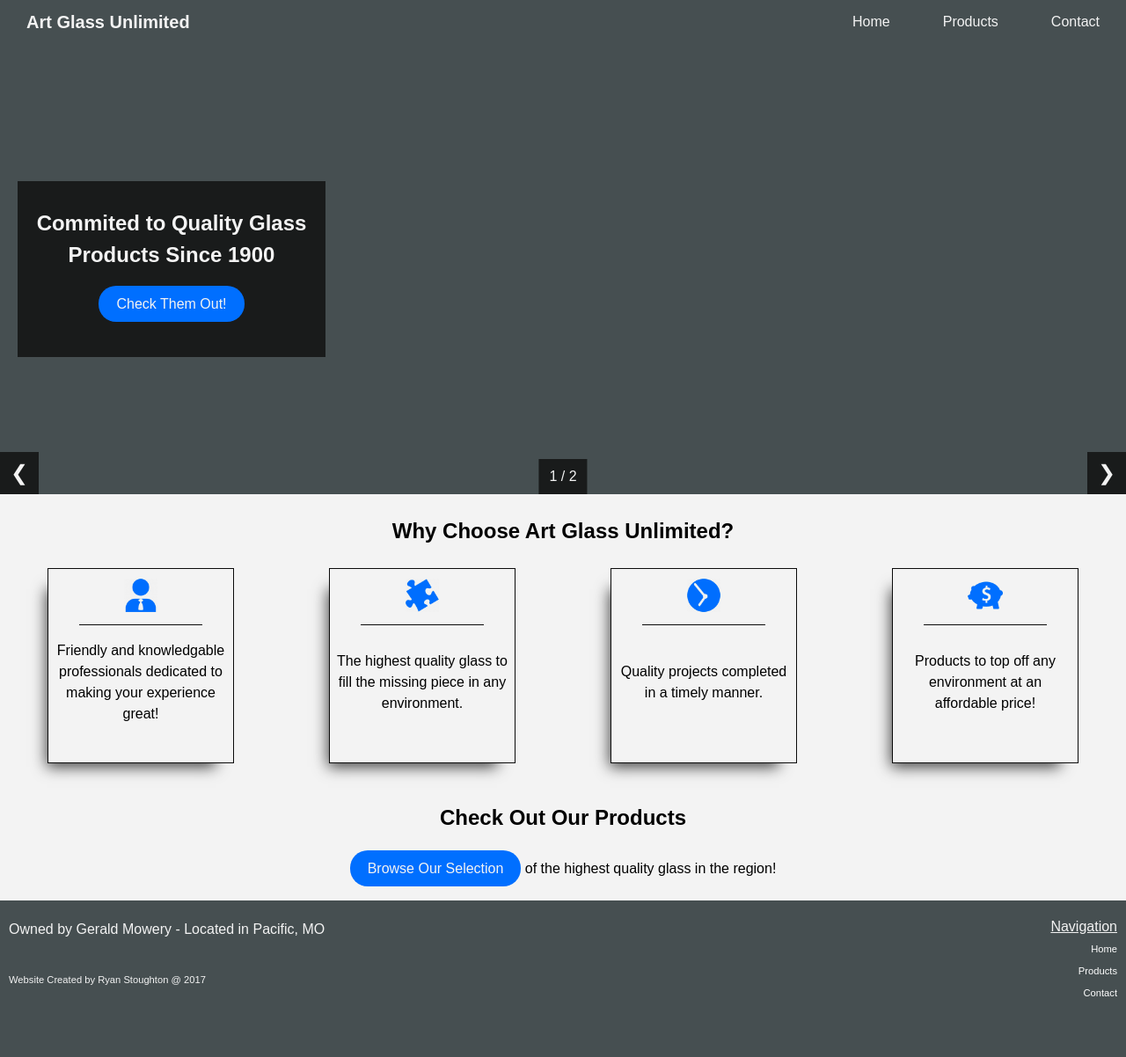
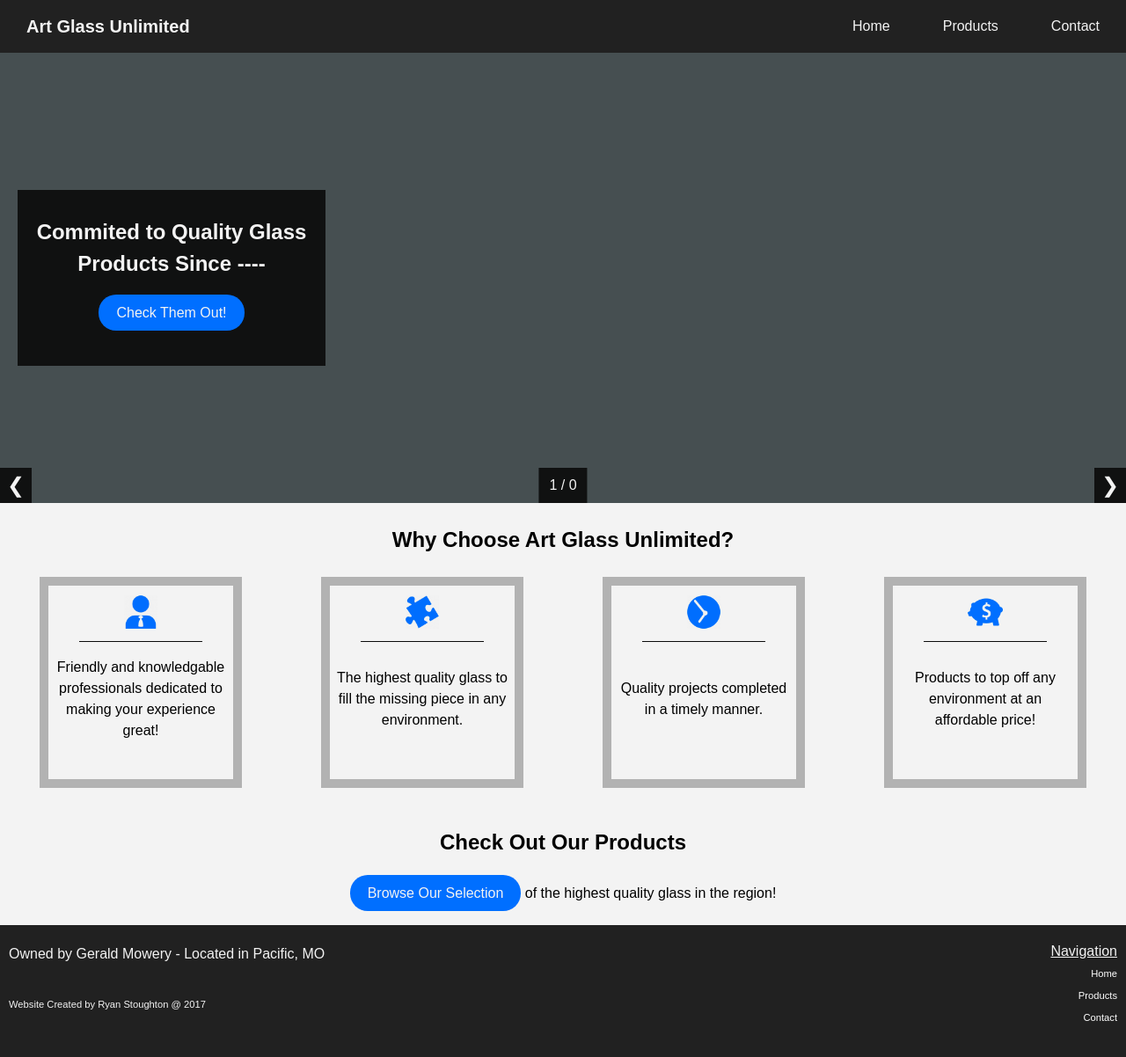
Before and after one commit to rds6y9/ArtGlassUnlimited_Website, a Django app: page / in a window 1280 px wide. Shown: the whole page at 88% size. Before the commit the page ends 1133 px from the top, so only its background shows below. Run offline with Django 3.2, Linux system fonts and the light colour scheme; data that the repository does not hold is empty; some libraries are stand-ins or nearby versions.

Commit message:
Increased badge aesthetics

```diff
--- a/core/static/core/css/main.css
+++ b/core/static/core/css/main.css
@@ -16,14 +16,14 @@ body {
     top: 0;
     width: 100%;
     min-width: 260px;
-    height: 50px;
+    height: 60px;
     color: #f3f3f3;
-    background-color: #464f51;
+    background-color: rgba(10, 10, 10, 0.9);
     overflow: hidden;
     z-index: 9001; }
     body header #header-container {
       max-width: 1500px;
-      height: 50px;
+      height: 60px;
       margin: 0 auto; }
       body header #header-container #logo {
         display: inline-block;
@@ -31,11 +31,11 @@ body {
         body header #header-container #logo h1 {
           font-family: Sans-Serif;
           font-size: 20px;
-          line-height: 50px;
+          line-height: 60px;
           padding: 0px 30px; }
       body header #header-container #dropdown-nav {
         display: inline-block;
-        height: 50px;
+        height: 60px;
         float: right;
         margin: 0 auto;
         padding: 0px 15px;
@@ -52,7 +52,7 @@ body {
       body header #header-container #dropdown-nav-menu {
         display: none;
         position: fixed;
-        top: 50px;
+        top: 60px;
         right: 0;
         min-width: 100px;
         border: 1px solid #0a0a0a;
@@ -82,7 +82,7 @@ body {
     body #main-container #content {
       width: 100%;
       max-width: 1500px;
-      padding-top: 50px;
+      padding-top: 60px;
       padding-bottom: 249px;
       margin: 0 auto; }
     body #main-container footer {
@@ -92,7 +92,7 @@ body {
       min-height: 150px;
       text-align: center;
       color: #f3f3f3;
-      background-color: #464f51;
+      background-color: rgba(10, 10, 10, 0.9);
       z-index: 100; }
       body #main-container footer #ownership {
         display: block;
@@ -139,7 +139,7 @@ body {
         #full-nav ul li a {
           display: block;
           text-align: center;
-          padding: 17px 30px;
+          padding: 22px 30px;
           text-decoration: none;
           font-family: Arial;
           color: #f3f3f3; }
--- a/core/static/core/sass/_variables.scss
+++ b/core/static/core/sass/_variables.scss
@@ -2,7 +2,7 @@
 ////////// Color Palette ///////////////
 // Black
 $base-black: rgba(10, 10, 10, 1);
-$base-black-transparent: rgba(10, 10, 10, 0.75);
+$base-black-transparent: rgba(10, 10, 10, 0.90);
 // Green
 $base-green: rgba(113, 215, 159, 1);
 // White
@@ -20,7 +20,7 @@ $base-red: rgba(185, 95, 137, 1);
 ////////////////////////////////////////
 
 ///////// Dimensions ////////////////////
-$header-height: 50px;
+$header-height: 60px;
 $footer-height: 150px;
 $extended-footer-height: 229px;
 $h1-size: 1.5em;
--- a/core/static/core/sass/main.scss
+++ b/core/static/core/sass/main.scss
@@ -24,7 +24,7 @@ body {
 		min-width: 260px;
 		height: $header-height;
 		color: $base-white;
-		background-color: $base-grey;
+		background-color: $base-black-transparent;
 		overflow: hidden;
 		z-index: 9001;
 
@@ -128,7 +128,7 @@ body {
 			text-align: center;
 			// border-top: 1px solid $base-grey;
 			color: $base-white;
-			background-color: $base-grey;
+			background-color: $base-black-transparent;
 			z-index: 100;
 
 			#ownership {
--- a/home/static/home/css/home.css
+++ b/home/static/home/css/home.css
@@ -16,7 +16,7 @@
     top: 50%;
     transform: translateY(-50%);
     text-align: center;
-    background-color: rgba(10, 10, 10, 0.75);
+    background-color: rgba(10, 10, 10, 0.9);
     z-index: 9000; }
     #top-hero #top-hero-caption-over h1 {
       font-family: Sans-serif;
@@ -29,10 +29,10 @@
     cursor: pointer !important;
     position: absolute;
     font-size: 1.5em;
+    padding: 8px;
     bottom: 0;
-    padding: 12px 12px;
     color: #f3f3f3;
-    background-color: rgba(10, 10, 10, 0.75);
+    background-color: rgba(10, 10, 10, 0.9);
     z-index: 9000; }
   #top-hero .prev {
     left: 0; }
@@ -45,7 +45,7 @@
     bottom: 0;
     padding: 12px 12px;
     color: #f3f3f3;
-    background-color: rgba(10, 10, 10, 0.75); }
+    background-color: rgba(10, 10, 10, 0.9); }
     #top-hero .counter * {
       display: inline; }
 
@@ -78,26 +78,30 @@
   min-height: 200px;
   margin: 0 auto;
   margin-top: 30px; }
-  #badges .badge-container {
+  #badges #badge-wrap {
+    display: flex;
+    justify-content: center;
+    align-items: center;
+    background-color: #B2B2B2;
+    width: 230px;
+    height: 240px;
+    margin-bottom: 20px; }
+    #badges #badge-wrap .badge-container {
       width: 200px;
       height: 200px;
       margin: 0 auto;
-    margin-bottom: 20px;
       padding: 10px 5px;
-    border: 1px solid #0a0a0a;
-    -webkit-box-shadow: -11px 14px 16px -10px rgba(0, 0, 0, 0.75);
-    -moz-box-shadow: -11px 14px 16px -10px rgba(0, 0, 0, 0.75);
-    box-shadow: -11px 14px 16px -10px rgba(0, 0, 0, 0.75);
+      background-color: #f3f3f3;
       text-align: center; }
-    #badges .badge-container #image {
+      #badges #badge-wrap .badge-container #image {
         height: 20%;
         margin-bottom: 5%; }
-    #badges .badge-container .separator {
+      #badges #badge-wrap .badge-container .separator {
         width: 70%;
         height: 1px;
         margin: 0 auto;
         background-color: #0a0a0a; }
-    #badges .badge-container #description {
+      #badges #badge-wrap .badge-container #description {
         display: flex;
         justify-content: center;
         align-items: center;
@@ -107,7 +111,7 @@
         text-align: center;
         border-radius: 6px;
         line-height: 1.5em; }
-      #badges .badge-container #description p {
+        #badges #badge-wrap .badge-container #description p {
           font-family: Arial;
           font-size: 1.0em;
           color: #0a0a0a; }
--- a/home/static/home/sass/home.scss
+++ b/home/static/home/sass/home.scss
@@ -38,8 +38,8 @@
 		cursor: pointer !important;
 		position: absolute;
 		font-size: 1.5em;
+		padding: 8px;
 		bottom: 0;
-		padding: 12px 12px;
 		color: $base-white;
 		background-color: $base-black-transparent;
 		z-index: 9000;
@@ -104,16 +104,23 @@
 	margin: 0 auto;
 	margin-top: 30px;
 
+	#badge-wrap {
+		display: flex;
+		justify-content: center;
+		align-items: center;
+		background-color: $lighter-grey;
+		width: 230px;
+		height: 240px;
+		margin-bottom: 20px;
+
 		.badge-container {
 			width: 200px;
 			height: 200px;
 			margin: 0 auto;
-		margin-bottom: 20px;
+			// margin-bottom: 20px;
 			padding: 10px 5px;
-		border: 1px solid $base-black;
-		-webkit-box-shadow: -11px 14px 16px -10px rgba(0,0,0,0.75);
-		-moz-box-shadow: -11px 14px 16px -10px rgba(0,0,0,0.75);
-		box-shadow: -11px 14px 16px -10px rgba(0,0,0,0.75);
+			// border: 1px solid $base-black;
+			background-color: $base-white;
 			text-align: center;
 
 			#image {
@@ -143,7 +150,7 @@
 		 			font-family: Arial;
 		 			font-size: 1.0em;
 		 			color: $base-black;
-
+				}
 			}
 		}
 	}
--- a/home/static/home/sass/products.scss
+++ b/home/static/home/sass/products.scss
@@ -22,6 +22,7 @@ img {
 
 			option {
 				font-size: 1em;
+				padding: 200px 200px;
 			}
 		}
 	}
@@ -69,7 +70,7 @@ img {
 			#stained-carousel {
 				display: flex;
 				position: relative;
-				width: 80%;
+				width: 100%;
 				margin: 0 auto;
 				z-index: 0;
 				justify-content: center;
@@ -112,7 +113,7 @@ img {
 			#etched-carousel {
 				display: flex;
 				position: relative;
-				width: 80%;
+				width: 100%;
 				margin: 0 auto;
 				z-index: 0;
 				justify-content: center;
@@ -155,7 +156,7 @@ img {
 			#faceted-carousel {
 				display: flex;
 				position: relative;
-				width: 80%;
+				width: 100%;
 				margin: 0 auto;
 				z-index: 0;
 				justify-content: center;
@@ -253,56 +254,16 @@ img {
 		background-color: $base-black;
 	}
 
-	#stained-desc {
+	.glass-desc {
 		display: inline-block;
-		position: absolute;
 		float: left;
 		max-width: 35%;
-		top: 50%;
-		transform: translateY(-50%);
-		left: 2.5%;
+		padding-left: 2.5%;
+		padding-bottom: 0px;
 		line-height: 2em;
 	}
 
-	#etched-desc {
-		display: inline-block;
-		position: absolute;
-		float: left;
-		max-width: 35%;
-		top: 50%;
-		transform: translateY(-50%);
-		left: 2.5%;
-		line-height: 2em;
-	}
-
-	#faceted-desc {
-		display: inline-block;
-		position: absolute;
-		float: left;
-		max-width: 35%;
-		top: 50%;
-		transform: translateY(-50%);
-		left: 2.5%;
-		line-height: 2em;
-	}
-
-	#stained-carousel {
-		display: inline-block;
-		float: right;
-		max-width: 55%;
-		height: 450px;
-		right: 2.5%;
-	}
-
-	#etched-carousel {
-		display: inline-block;
-		float: right;
-		max-width: 55%;
-		height: 450px;
-		right: 2.5%;
-	}
-
-	#faceted-carousel {
+	.product-carousel {
 		display: inline-block;
 		float: right;
 		max-width: 55%;
--- a/home/templates/home.html
+++ b/home/templates/home.html
@@ -15,7 +15,7 @@
 		<img class="hero-slides wide-image" src="{{ home_image.wide_image.url }}" />
 	{% endfor %}
 	<div id="top-hero-caption-over">
-		<h1>Commited to Quality Glass Products Since 1900</h1>
+		<h1>Commited to Quality Glass Products Since ----</h1>
 		<p><a href="{% url 'products' %}"><span class="clickable">Check Them Out!</span></a></p>
 	</div> <!-- End of top-hero-caption-over -->
 	<a class="prev" onclick="plusSlides(-1)">&#10094;</a>
@@ -23,7 +23,7 @@
   	<div class="counter">
   		<p id="top-hero-numerator">1</p>
   							/
-  		<p id="top-hero-denominator">2<p>
+  		<p id="top-hero-denominator">{{ home_images.count }}<p>
   	</div>
 </div> <!-- End of top-hero -->
 <div id="top-hero-caption-under">
@@ -36,6 +36,7 @@
 <div id="badges-container">
 	<h1>Why Choose Art Glass Unlimited?</h1>
 <div id="badges">
+	<div id="badge-wrap">
 	<div class="badge-container">
 		<img id="image" src="{% static 'home/img/home/salesman.png' %}" />
 		<div class="separator"></div>
@@ -43,6 +44,8 @@
 			Friendly and knowledgable professionals dedicated to making your experience great!
 		</p>
 	</div>
+	</div>
+	<div id="badge-wrap">
 	<div class="badge-container">
 		<img id="image" src="{% static 'home/img/home/puzzle.png' %}" />
 		<div class="separator"></div>
@@ -50,6 +53,8 @@
 			The highest quality glass to fill the missing piece in any environment.
 		</p>
 	</div>
+	</div>
+	<div id="badge-wrap">
 	<div class="badge-container">
 		<img id="image" src="{% static 'home/img/home/clock.png' %}" />
 		<div class="separator"></div>
@@ -57,12 +62,15 @@
 			Quality projects completed in a timely manner.
 		</p>
 	</div>
+	</div>
+	<div id="badge-wrap">
 	<div class="badge-container">
 		<img id="image" src="{% static 'home/img/home/savings.png' %}" />
 		<div class="separator"></div>
 		<p id="description">
 			Products to top off any environment at an affordable price!
 		</p>
+	</div>
 	</div>
 </div>
 </div>
```
Also changed, not shown: home/static/home/css/products.css (+10 -45 lines), home/templates/products.html (+6 -4 lines), uploads/home/images/2017-08-28/1503904702393435948277.jpg (added), uploads/home/images/2017-08-28/15039047221691412673314.jpg (added), 3 other files. Lines whose indentation alone changed are shown as unchanged.
